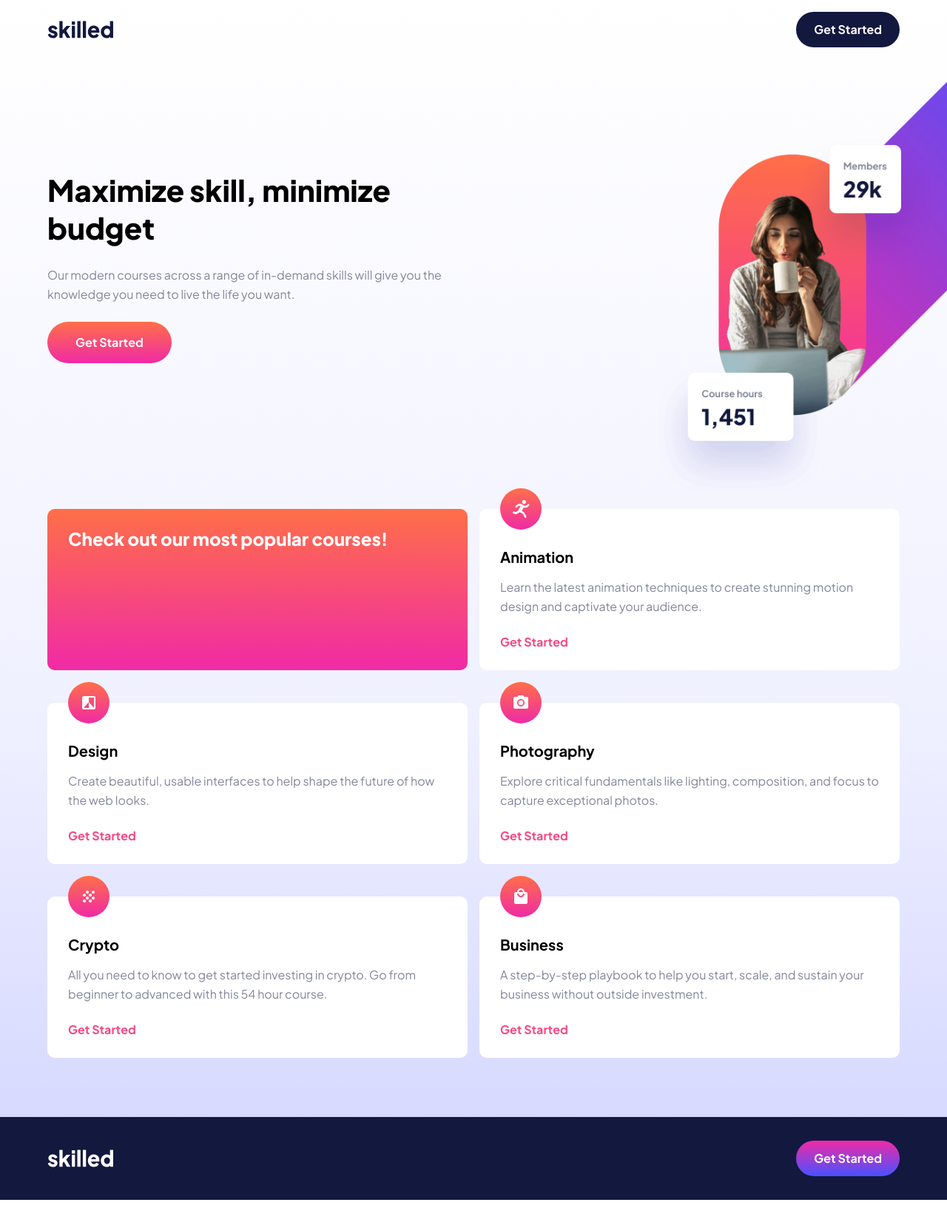
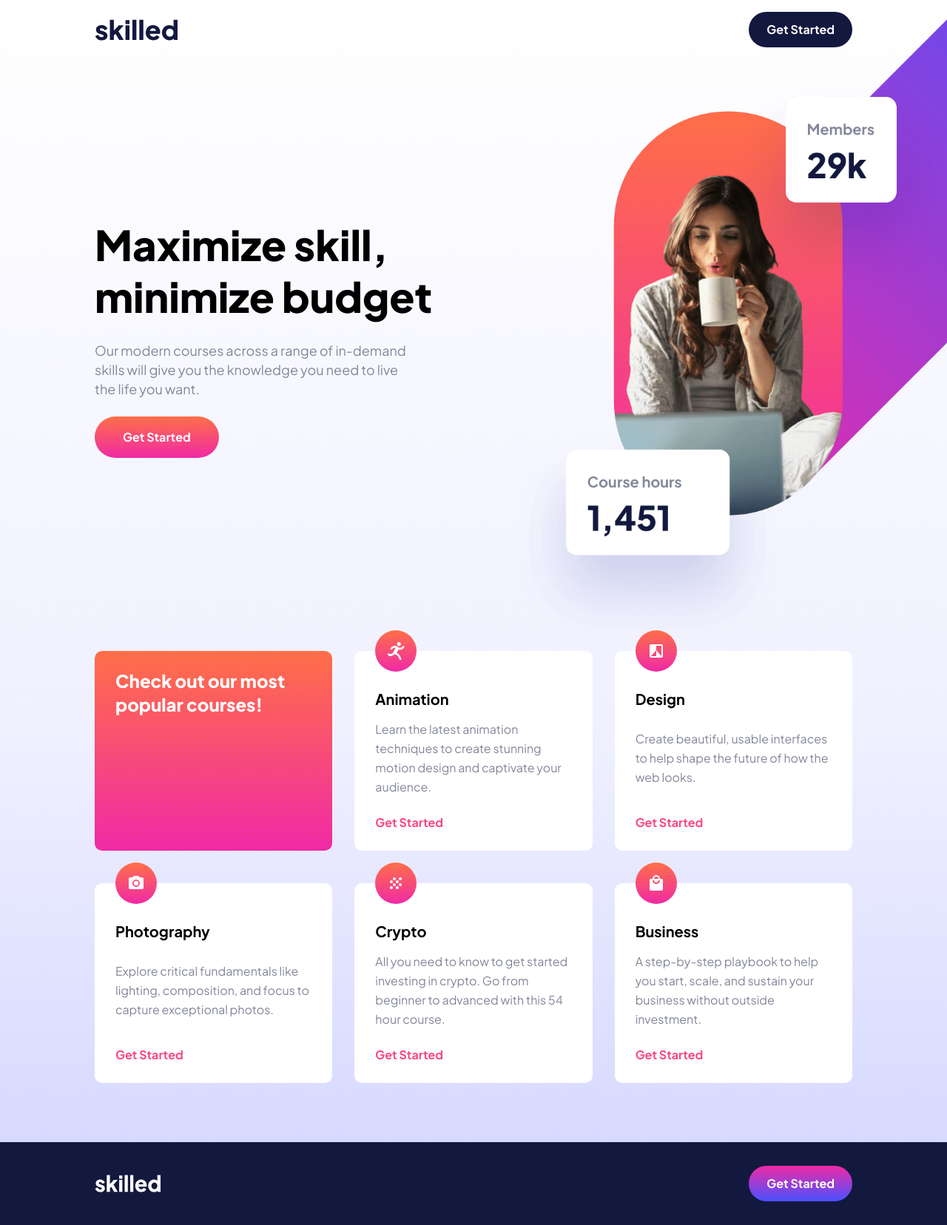
Before and after one commit to adjsvar/skilled-lp-2, a plain HTML site: page index.html in a window 1280 px wide. Shown: the whole page at 74% size. Before the commit the page ends 1622 px from the top, so only its background shows below. Drawn offline with Linux system fonts and the light colour scheme.

Commit message:
adding some media queries

```diff
--- a/index.html
+++ b/index.html
@@ -19,10 +19,11 @@
             <h1>Maximize skill,
                 minimize budget</h1>
             <p>Our modern courses across a range of in-demand skills will give you the knowledge you need to live the life you want.</p>
-            <button class="btn btn-orange">Get Started</button>
+            <button class="btn btn-orange btn-lg">Get Started</button>
         </section>
         <picture>
             <source media="(min-width: 48rem)" srcset="./img/image-hero-tablet@2x.png">
+            <source media="(min-width: 64rem)" srcset="img/image-hero-desktop@2x.png">
             <img src="./img/image-hero-mobile@2x.png" alt="mobile">
         </picture>
         <section class="card-group">
--- a/sass/_buttons.scss
+++ b/sass/_buttons.scss
@@ -7,7 +7,7 @@
     color: variables.$white;
     border: none;
     padding: 0.625rem 1.5rem;
-    border-radius: 1.75rem;
+    border-radius: 2rem;
     line-height: 1.75rem;
     transition: opacity 0.5s;
 }
@@ -28,3 +28,9 @@
 .btn-purple {
     background: variables.$g-purple;
 }
+
+.btn-lg {
+        margin-top: 1.5rem;
+        margin-bottom: 2.875rem;
+        padding: 0.9rem 2.375rem;
+}
--- a/sass/_main.scss
+++ b/sass/_main.scss
@@ -25,11 +25,7 @@ main {
             font-family: variables.$jakarta;
         }
 
-        button {
-            margin-top: 1.5rem;
-            margin-bottom: 2.875rem;
-            padding: 0.9rem 2.375rem;
-        }
+
     }
 
     picture {
@@ -76,6 +72,9 @@ main {
             border-radius: 0.625rem;
             padding: 1.75rem;
             font-family: variables.$jakarta;
+            display: flex;
+            flex-direction: column;
+            justify-content: space-between;
 
             img {
                 max-width: 3.5rem;
--- a/sass/_queries.scss
+++ b/sass/_queries.scss
@@ -1,11 +1,19 @@
 @media (min-width: 48rem) {
+
+    header {
+        grid-template-columns: 8vw 1fr 1fr 8vw ;
+    }
+
     main {
+        grid-template-columns: 8vw 1fr 1fr 8vw ;
         grid-template-rows: 5rem 38rem auto auto;
         align-items: center;
+
         .description {
             grid-column: 2 / 3;
             grid-row: 2 / 3;
             margin-top: 0;
+            z-index: 100;
         }
 
         picture {
@@ -21,7 +29,7 @@
                 transform: scale(1);
                 max-width: 40rem;
                 position: relative;
-                right: -15rem;
+                right: -13rem;
 
             }
 
@@ -29,8 +37,125 @@
 
         .card-group {
             grid-template-columns: 1fr 1fr;
-            grid-template-rows: 1fr 1fr;
+            grid-template-rows: 1fr 1fr 1fr;
             column-gap: 1rem;
         }
     }
+
+    footer {
+        grid-template-columns: 8vw 1fr 1fr 8vw ;
+    }
 }
+
+@media (min-width: 64rem) {
+    body {
+
+        header {
+            grid-template-columns: 10vw 1fr 1fr 10vw ;
+
+            img {
+                max-width: 7.5rem;
+            }
+        }
+
+        main {
+            grid-template-columns: 10vw 1fr 1fr 10vw ;
+            grid-template-rows: 5rem 50rem auto auto;
+
+            .description {
+                h1 {
+                    font-size: 3.5rem;
+                }
+
+                p {
+                    font-size: 1.125rem;
+                    max-width: 27rem;
+                }
+            }
+
+            picture {
+
+                img {
+                    max-width: 62rem;
+                    top: -5rem;
+                    right: -25rem;
+                }
+
+            }
+
+            .card-group {
+                grid-template-columns: 1fr 1fr 1fr;
+                grid-template-rows: 1fr 1fr;
+                column-gap: 1.875rem;
+            }
+        }
+
+        footer {
+            grid-template-columns: 10vw 1fr 1fr 10vw ;
+        }
+    }
+}
+
+@media (min-width: 90rem) {
+    body {
+
+        header {
+            grid-template-columns: 20vw 1fr 1fr 20vw ;
+
+            img {
+
+            }
+        }
+
+        main {
+            grid-template-columns: 20vw 1fr 1fr 20vw ;
+
+            picture {
+
+                img {
+                    max-width: 62rem;
+                    top: -5rem;
+                    right: -15rem;
+                }
+
+            }
+
+        }
+
+        footer {
+            grid-template-columns: 20vw 1fr 1fr 20vw ;
+        }
+    }
+}
+
+@media (min-width: 112rem) {
+    body {
+
+        header {
+            grid-template-columns: 25vw 1fr 1fr 25vw ;
+
+            img {
+
+            }
+        }
+
+        main {
+            grid-template-columns: 25vw 1fr 1fr 25vw ;
+
+            picture {
+
+                img {
+                    max-width: 62rem;
+                    top: -5rem;
+                    right: -7rem;
+                }
+
+            }
+
+        }
+
+        footer {
+            grid-template-columns: 25vw 1fr 1fr 25vw ;
+        }
+    }
+}
```
Also changed, not shown: css/index.css, img/image-hero-desktop@2x.png, img/image-hero-tablet.png, 1 other file.
